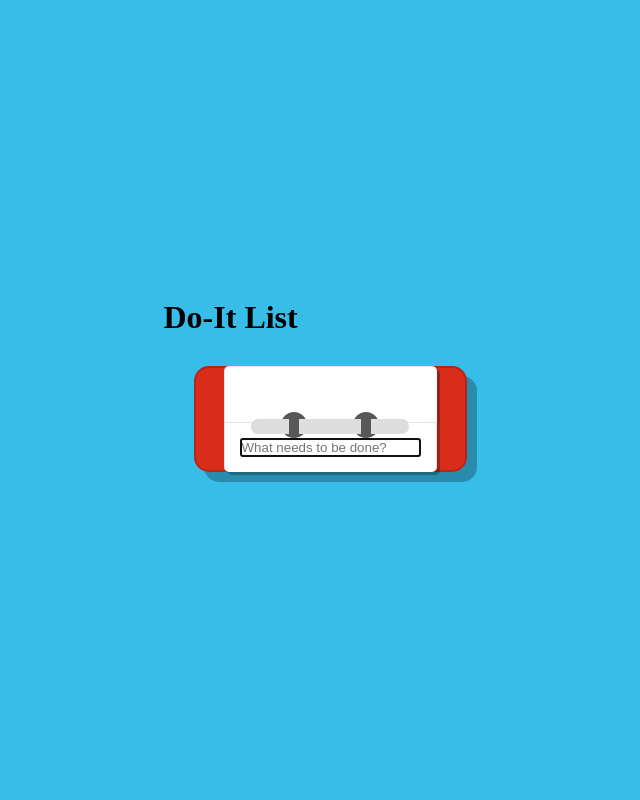
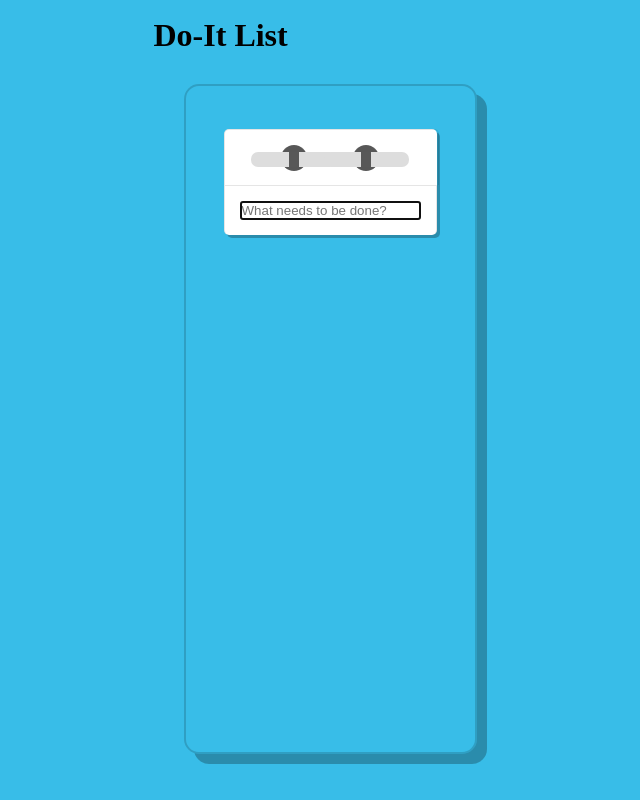
Before and after one commit to SgiobairOg/todo-test, an Angular app: page / in a window 1280 px wide. Shown: the whole page, without its empty margins (310-950 px from the left). Built offline with nearby package versions, Linux system fonts and the light colour scheme.

Commit message:
Style corrections

```diff
--- a/src/app/app.component.css
+++ b/src/app/app.component.css
@@ -1,22 +1,8 @@
-* {
-  margin: 0;
-  padding: 0;
-}
-body, html {
-  width: 100vw;
-  min-height: 100vh;
-  margin: 0;
-  padding: 0;
-}
-body {
-  background-color: rgba(56,189,232,1.0);
-  display: flex;
-  justify-content: center;
-  align-items: center;
-}
 .notepad {
-  padding: 0;
+  padding: 15px 10px;
   margin: 30px;
+  min-height: 80vh;
+  min-width: 60vh:
   background-color: rgba(216,45,26,1.0);
   background-clip: border-box;
   border-radius: 15px;
@@ -76,6 +62,7 @@ body {
   list-style: none;
   padding: 0;
   margin: 30px;
+  min-height: 90%;
   background-color: #fff;
   background-clip: border-box;
   border-radius: 5px;
```
